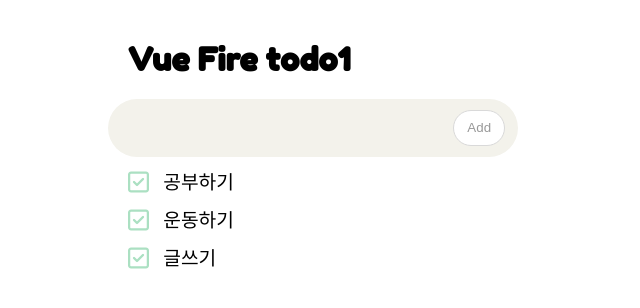
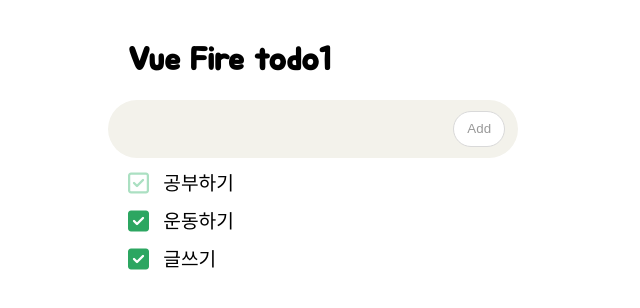
Before and after one commit to jiminpark23/ShinhanPDA_Toy2, a Vue app: page / in a window 1280 px wide. Shown: the top 308 px of the page, without its empty margins (0-640 px from the left). Built offline with nearby package versions, Linux system fonts and the light colour scheme.

Commit message:
1. 할일 목록 리스팅

```diff
--- a/src/App.vue
+++ b/src/App.vue
@@ -16,7 +16,7 @@ export default {
 </script>
 
 <style>
-@import url('https://fonts.googleapis.com/css2?family=Fredoka+One&family=Noto+Sans+KR:wght@100;400&display=swap');
+@import url('https://fonts.googleapis.com/css2?family=Jua&family=Noto+Sans+KR:wght@100;400&display=swap');
 
 /* reset */
 * {margin:0; padding:0}
@@ -33,7 +33,7 @@ input, button, a {outline: none;}
 .btn.point {background-color: #2CA661; border:none; color:white}
 
 /* header */
-h1 {font-family: 'Fredoka One', serif;}
+h1 {font-family: 'Jua', serif;}
 
 /* page */
 .page {max-width: 1000; margin:40px auto; width:80%}
--- a/src/components/TodoMain.vue
+++ b/src/components/TodoMain.vue
@@ -8,10 +8,10 @@
                 <button class="btn add">Add</button>
             </div>
             <ul class="list">
-            <li v-for="todo in todos" :value="todo.text" :key="todo.text">
-                <i class="far fa-check-square"></i>         <!--yet일 때: far, done일 때: fas-->
+            <li v-for="(item, i) in todos" :key="item.text">
+                <i :class="[item.state === 'yet' ? 'far' : 'fas', 'fa-check-square']"></i>         <!--yet일 때: far, done일 때: fas-->
                 <span>
-                        {{todo.text}}
+                        {{item.text}}
                     <b>
                         <a href="">Edit</a>
                         <a href="">Del</a>
```
